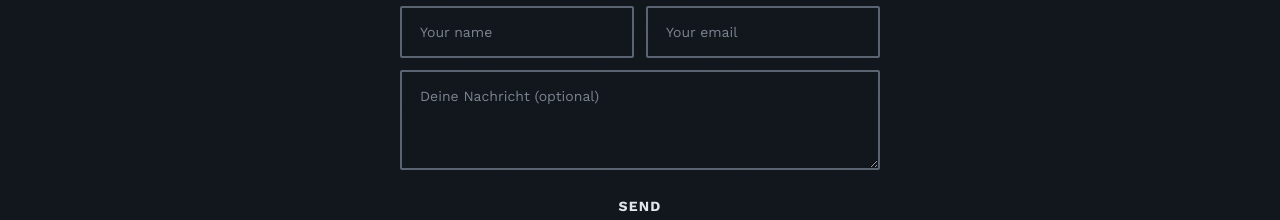
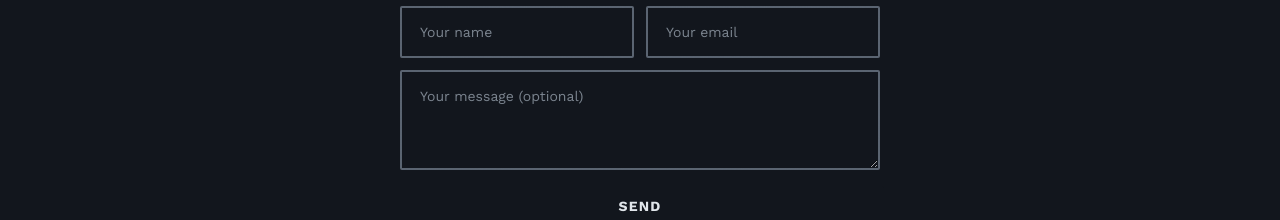
Before and after one commit to trainedbyvinto/trainedbyvinto, a React (Vite) app: page /en/contact in a window 1280 px wide. Shown: the part 367-587 px from the top of the page. Built offline with nearby package versions, Linux system fonts and the light colour scheme.

Commit message:
Add files via upload

```diff
--- a/src/pages/Contact.jsx
+++ b/src/pages/Contact.jsx
@@ -2,7 +2,7 @@ import { useState } from 'react'
 import { useTranslation } from 'react-i18next'
 
 export default function Contact() {
-  const { t } = useTranslation()
+  const { t, i18n } = useTranslation()
   const [submitting, setSubmitting] = useState(false)
   const [message, setMessage] = useState({ text: '', color: '' })
 
@@ -44,7 +44,10 @@ export default function Contact() {
           <textarea
             name="message"
             rows={4}
-            placeholder={t('contact.messagePlaceholder', 'Deine Nachricht (optional)')}
+            placeholder={t(
+              'contact.messagePlaceholder',
+              i18n.language === 'en' ? 'Your message (optional)' : 'Deine Nachricht (optional)'
+            )}
           />
           <input
             type="submit"
```
